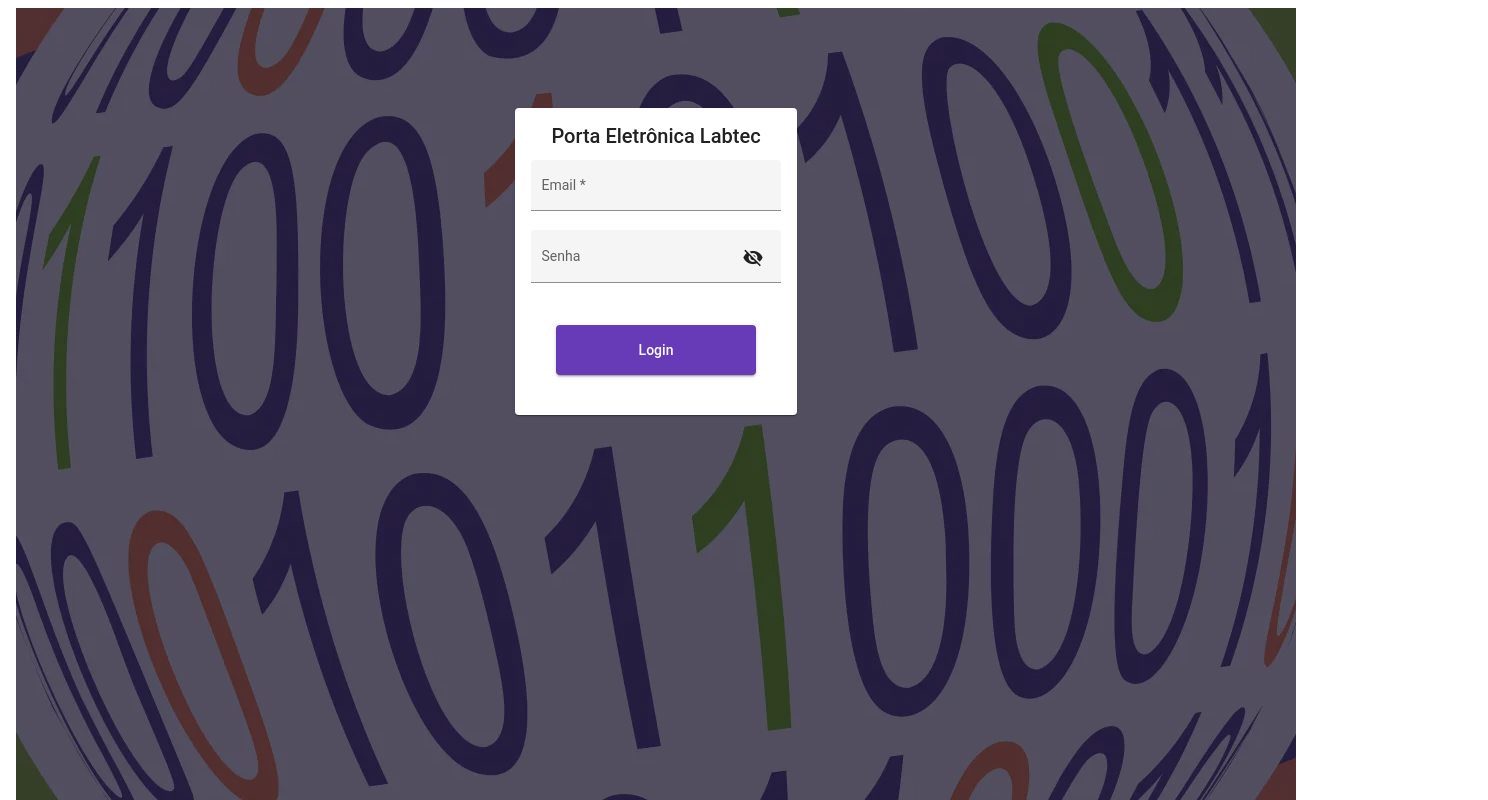
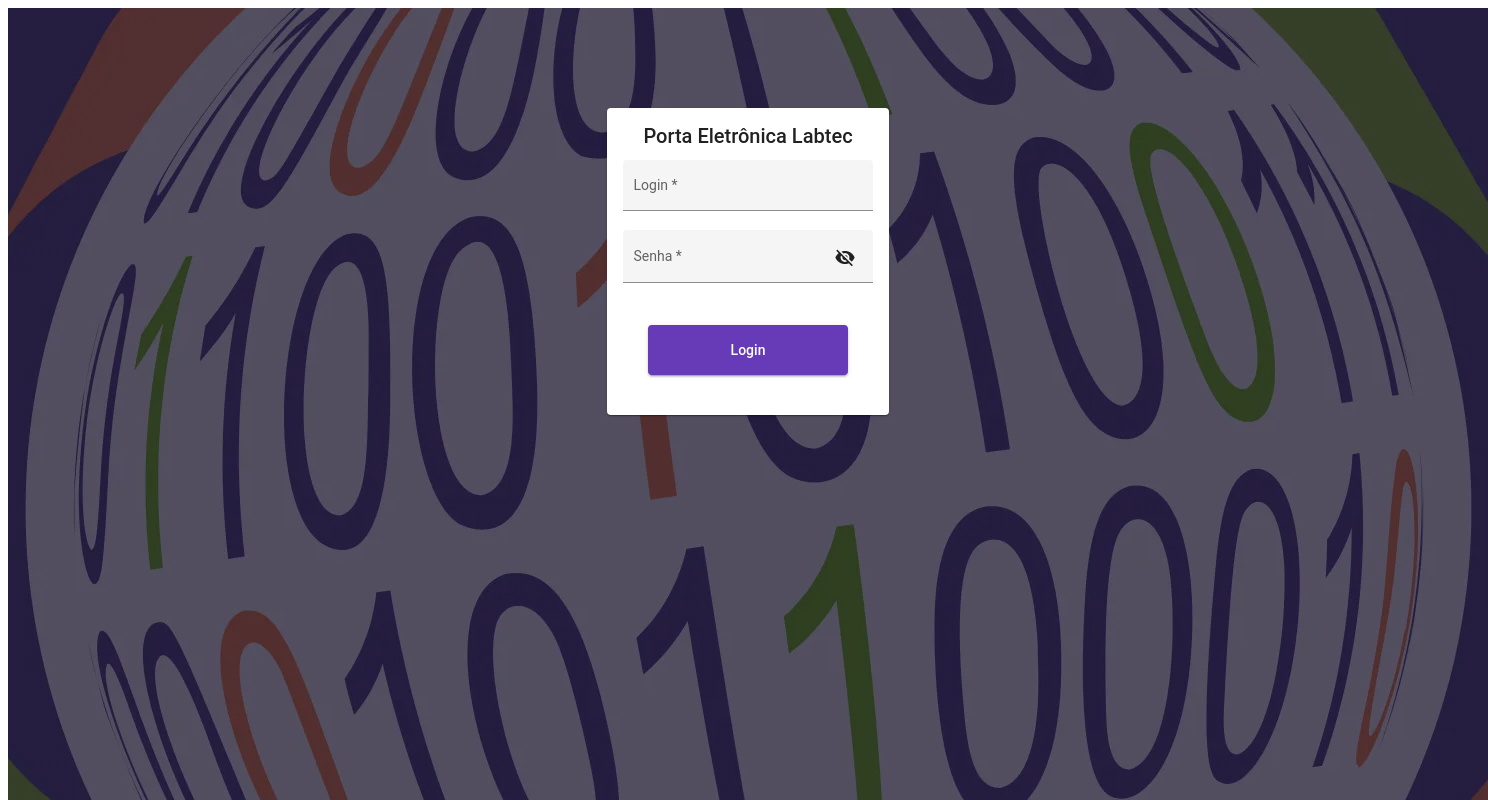
Before and after one commit to GabrielBdeC/Arduino-door-locker-with-time-clock, an Angular app in the folder application/: page /login in a window 1280 px wide. Shown: the top 800 px of the page, 1488 px wide, since content can reach past the window. Built offline with nearby package versions, Linux system fonts and the light colour scheme.

Commit message:
feat: login

```diff
--- a/application/src/app/core/app-routing.module.ts
+++ b/application/src/app/core/app-routing.module.ts
@@ -14,7 +14,7 @@ export const routes: Routes = [
       import('../module/door-locker-user/door-locker-user.module').then(
         (m) => m.DoorLockerUserModule
       ),
-    //canActivate: [AuthGuard],
+    canActivate: [AuthGuard],
   },
   {
     path: 'application_user',
--- a/application/src/app/core/code.module.ts
+++ b/application/src/app/core/code.module.ts
@@ -7,6 +7,6 @@ import { AuthService } from './service/auth.service';
 @NgModule({
   imports: [HttpClientModule],
   providers: [AuthService, AuthGuard],
-  //exports: [AuthService]
+  //exports: [AuthGuard]
 })
 export class CoreModule {}
--- a/application/src/app/module/door-locker-user/door-locker-user.module.ts
+++ b/application/src/app/module/door-locker-user/door-locker-user.module.ts
@@ -1,3 +1,4 @@
+import { AuthGuard } from './../../core/guard/auth.guard';
 import { NgModule } from '@angular/core';
 import { CommonModule } from '@angular/common';
 import { DoorLockerUserComponent } from './door-locker-user.component';
@@ -34,6 +35,7 @@ const routes: Routes = [
       provide: MAT_DATE_LOCALE,
       useValue: 'pt-BR'
     },
+    AuthGuard
   ]
 
 })
--- a/application/src/app/module/login/login.component.css
+++ b/application/src/app/module/login/login.component.css
@@ -31,10 +31,15 @@ mat-form-field {
 
 
 
-body {
+.background {
   background: linear-gradient(rgba(0, 0, 0, 0.5), rgba(0, 0, 0, 0.5)), url('src/assets/img/bg.webp');
   background-position: center;
 
   min-width: 100vw;
   min-height: 100vh;
 }
+
+::ng-deep .error-snackbar{
+
+background: rgb(25, 1, 43);
+}
--- a/application/src/app/module/login/login.component.html
+++ b/application/src/app/module/login/login.component.html
@@ -1,10 +1,8 @@
-<body *ngIf="mostrarLogin">
-
-  <div class="space">
+<div class="background space">
   <!--
 novalidate (ngSubmit)="onSubmit()"
   -->
-    <form [formGroup]="addressForm" novalidate (ngSubmit)="onSubmit()">
+  <form [formGroup]="loginForm" novalidate (ngSubmit)="onSubmit()">
     <mat-card>
 
       <div class="title">
@@ -18,20 +16,24 @@ novalidate (ngSubmit)="onSubmit()"
 
         <div class="form-input">
           <mat-form-field appearance="fill">
-              <mat-label>Email</mat-label>
-              <input matInput placeholder="nome@exemplo.com" [formControl]="email" required>
-              <mat-error *ngIf="email.invalid">{{getErrorMessage()}}</mat-error>
+            <mat-label>Login</mat-label>
+            <input matInput placeholder="login" formControlName="login" required>
+            <mat-error *ngIf="userLogin.invalid"> Um login é necessário </mat-error>
           </mat-form-field>
         </div>
 
         <div class="form-input">
           <mat-form-field appearance="fill">
             <mat-label>Senha</mat-label>
-              <input matInput [type]="hide ? 'password' : 'text'">
+            <input matInput [type]="hide ? 'password' : 'text'" formControlName="password" required>
+
+
             <button mat-icon-button matSuffix (click)="hide = !hide" [attr.aria-label]="'Esconder Senha'"
               [attr.aria-pressed]="hide">
               <mat-icon>{{hide ? 'visibility_off' : 'visibility'}}</mat-icon>
             </button>
+
+            <mat-error *ngIf="userPass.invalid"> Uma senha é necessária</mat-error>
           </mat-form-field>
 
         </div>
@@ -50,4 +52,3 @@ novalidate (ngSubmit)="onSubmit()"
 
   </form>
 </div>
-</body>
--- a/application/src/app/module/login/login.component.ts
+++ b/application/src/app/module/login/login.component.ts
@@ -1,43 +1,92 @@
 import { AuthService } from '../../core/service/auth.service';
-import { Component } from '@angular/core';
-import { FormBuilder, FormControl, Validators } from '@angular/forms';
+import { Component, OnInit } from '@angular/core';
+import { FormBuilder, FormControl, FormGroup, Validators } from '@angular/forms';
 import { Login } from '../../core/model/login.model';
+import { Router } from '@angular/router';
+import { MatSnackBar } from '@angular/material/snack-bar';
 
 @Component({
   selector: 'app-login',
   templateUrl: './login.component.html',
   styleUrls: ['./login.component.css']
 })
-export class LoginComponent {
-  addressForm = this.fb.group({
-    company: null,
-    firstName: [null, Validators.required],
-    lastName: [null, Validators.required],
-    address: [null, Validators.required],
-    address2: null,
 
-  });
 
-  mostrarLogin: boolean = true;
-  hasUnitNumber = false;
-  hide = true;
-  email = new FormControl('', [Validators.required, Validators.email]);
+export class LoginComponent implements OnInit {
+  public loginForm: FormGroup;
+  public hide = true;
 
-  getErrorMessage() {
-    if (this.email.hasError('required')) {
-      return 'Um email válido é necessário';
-    }
+  ngOnInit(): void {
+    this.loginForm = new FormGroup({
+      login: new FormControl('', [Validators.required]),
+      password: new FormControl('', [Validators.required])
 
-    return this.email.hasError('email') ? 'Não é um email válido' : '';
+    });
   }
-  constructor(private fb: FormBuilder, private authService: AuthService) { }
+
+  get userLogin(): any {
+    return this.loginForm.get('login');
+  }
+
+  get userPass(): any {
+    return this.loginForm.get('password');
+  }
+
+
+  constructor(private authService: AuthService, private router: Router, private snackBar: MatSnackBar) { }
 
   onSubmit() {
-    const login: Login = {
-      login: 'admin',
-      password: 'Admin67!'
-}
-    this.authService.login(login).subscribe(el => {console.log(el)})
+    if (this.loginForm.valid) {
+
+      const userLogin = this.loginForm.get('login')?.value;
+      const userPass = this.loginForm.get('password')?.value;
+
+      if (userLogin && userPass) {
+
+        const login: Login = {
+          login: userLogin,
+          password: userPass
+
+
+        }
+
+
+
+
+        this.authService.login(login).subscribe(
+          (el) => {
+            console.log(el)
+            this.router.navigate(['/door_locker_user']);
+          },
+          (error) => {
+            if (error.status = 400) {
+              this.snackBar.open("Senha incorreta", "", {
+                duration: 2000,
+                panelClass: ["error-snackbar"]
+              });
+            } else if (error.status = 404) {
+              this.snackBar.open("Usuário não encontrado", "", {
+                duration: 2000,
+                panelClass: ["error-snackbar"]
+              });
+            }
+          else {
+              this.snackBar.open("Erro desconhecido, favor contatar o administrador", "", {
+                duration: 2000,
+                panelClass: ["error-snackbar"]
+              });
+          }
+        })
+
+
+
+
+
+      }
+
+
+
+    }
 
   }
 }
--- a/application/src/app/module/login/login.module.ts
+++ b/application/src/app/module/login/login.module.ts
@@ -9,6 +9,7 @@ import { MatIconModule } from '@angular/material/icon';
 import { ReactiveFormsModule } from '@angular/forms';
 import { MatInputModule } from '@angular/material/input';
 import { MatButtonModule } from '@angular/material/button';
+import { MatSnackBarModule } from '@angular/material/snack-bar';
 
 
 
@@ -29,6 +30,7 @@ const routes: Routes = [
     ReactiveFormsModule,
     MatInputModule,
     MatButtonModule,
+    MatSnackBarModule
 
 
   ],
```
Lines whose indentation alone changed are shown as unchanged.
